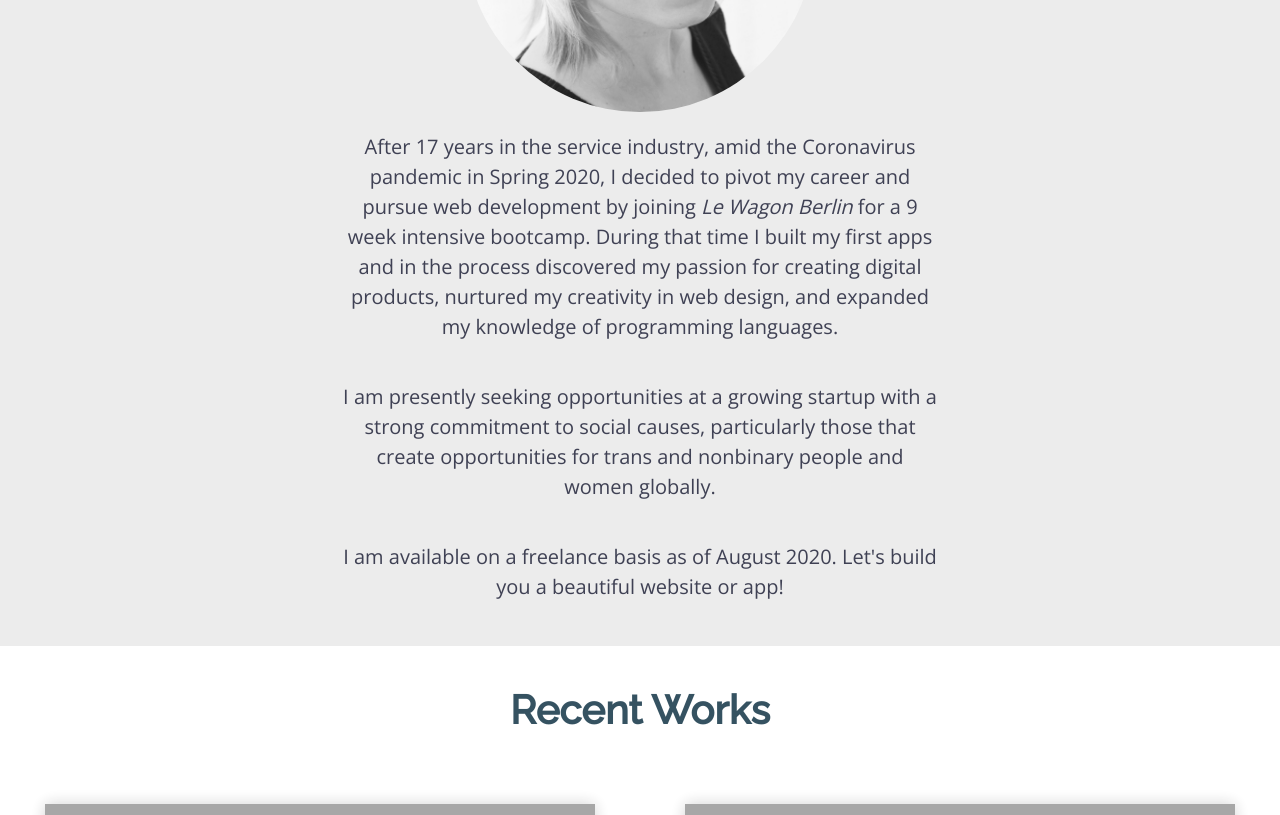
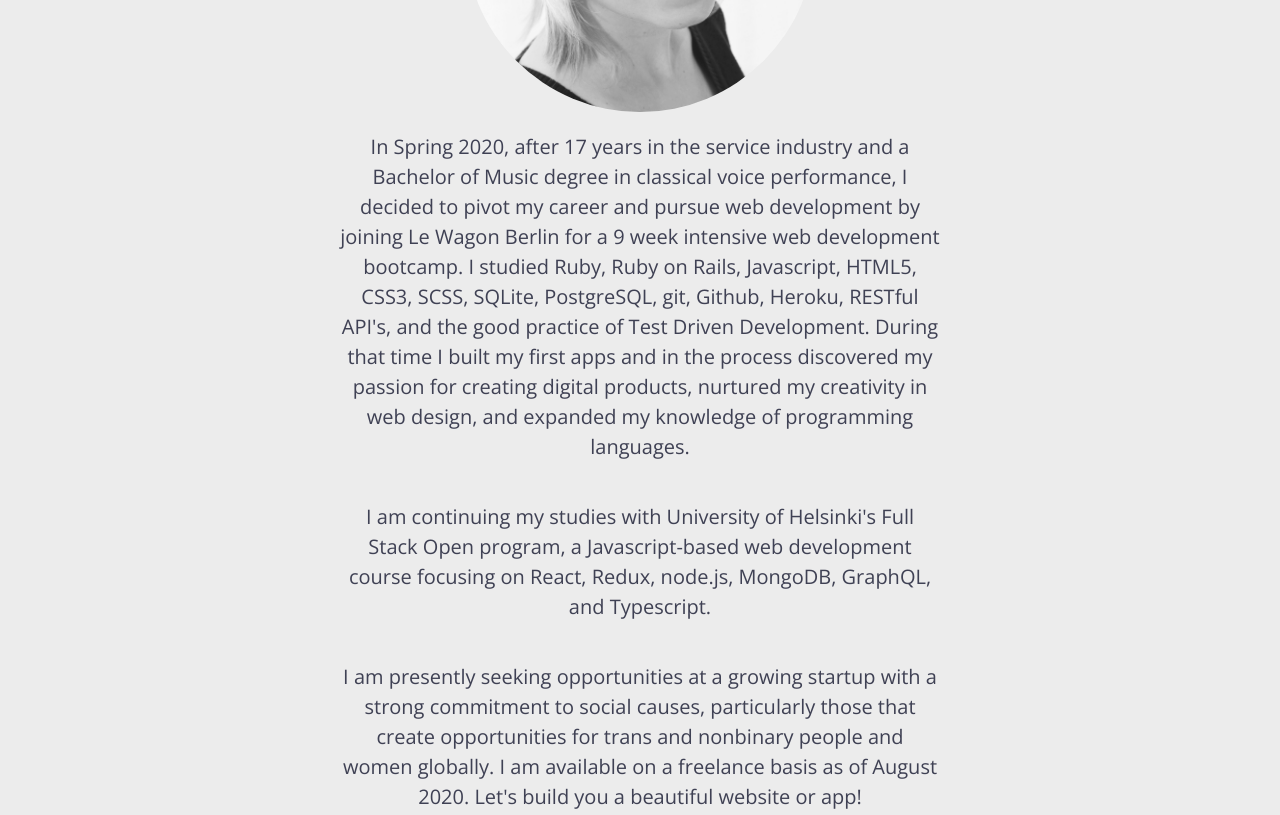
Before and after one commit to sweetening/sweetening.github.io, a website: page index.html in a window 1280 px wide. Shown: the part 980-1795 px from the top of the page. Drawn offline with nearby package versions, Linux system fonts and the light colour scheme; grey boxes are pictures that could not be loaded.

Commit message:
added some text, added cv

```diff
--- a/index.html
+++ b/index.html
@@ -25,6 +25,7 @@
               <li><a href="#recent-works">Recent Works</a></li>
               <li><a href="#personal-projects">Personal Projects</a></li>
               <li><a href="#contact">Contact</a></li>
+              <li><a href="cv.pdf">CV</a></li>
             </ul>
           </nav>
           <div class="banner-container">
@@ -44,17 +45,20 @@
             <h1 id="about-me">About Me</h1>
                 <img src="images/headshot.jpg" alt= "Profile photo of Sanja" class="photo" width="350" height="350" />
               <div class="description">
-                <p>After 17 years in the service industry, amid the Coronavirus pandemic
-                in Spring 2020, I decided to pivot my career and pursue web development by joining
-                <em>Le Wagon Berlin</em> for a 9 week intensive bootcamp. During that time I built my
-                first apps and in the process discovered my passion for creating digital products,
+                <p>In Spring 2020, after 17 years in the service industry and a Bachelor of Music degree in classical voice performance,
+                I decided to pivot my career and pursue web development by joining
+                Le Wagon Berlin for a 9 week intensive web development bootcamp. I studied Ruby, Ruby on Rails, Javascript,
+                HTML5, CSS3, SCSS, SQLite, PostgreSQL, git, Github, Heroku, RESTful API's, and the good practice of Test Driven Development.
+                During that time I built my first apps and in the process discovered my passion for creating digital products,
                 nurtured my creativity in web design, and expanded my knowledge of programming languages.</p>
+                <br>
+                <p>I am continuing my studies with University of Helsinki's Full Stack Open program,
+                a Javascript-based web development course focusing on React, Redux, node.js, MongoDB, GraphQL, and Typescript.</p>
                 <br>
                 <p>I am presently seeking opportunities at a growing startup with a strong
                 commitment to social causes, particularly those that create opportunities
-                for trans and nonbinary people and women globally.</p>
-                <br>
-                <p>I am available on a freelance basis as of August 2020. Let's build you a beautiful website or app!</p>
+                for trans and nonbinary people and women globally. I am available on a freelance basis as of August 2020.
+                Let's build you a beautiful website or app!</p>
               </div>
           </div>
                   <h1 id="recent-works">Recent Works</h1>
```
Also changed, not shown: cv.html (added, +20 -0 lines), 1 other file.
